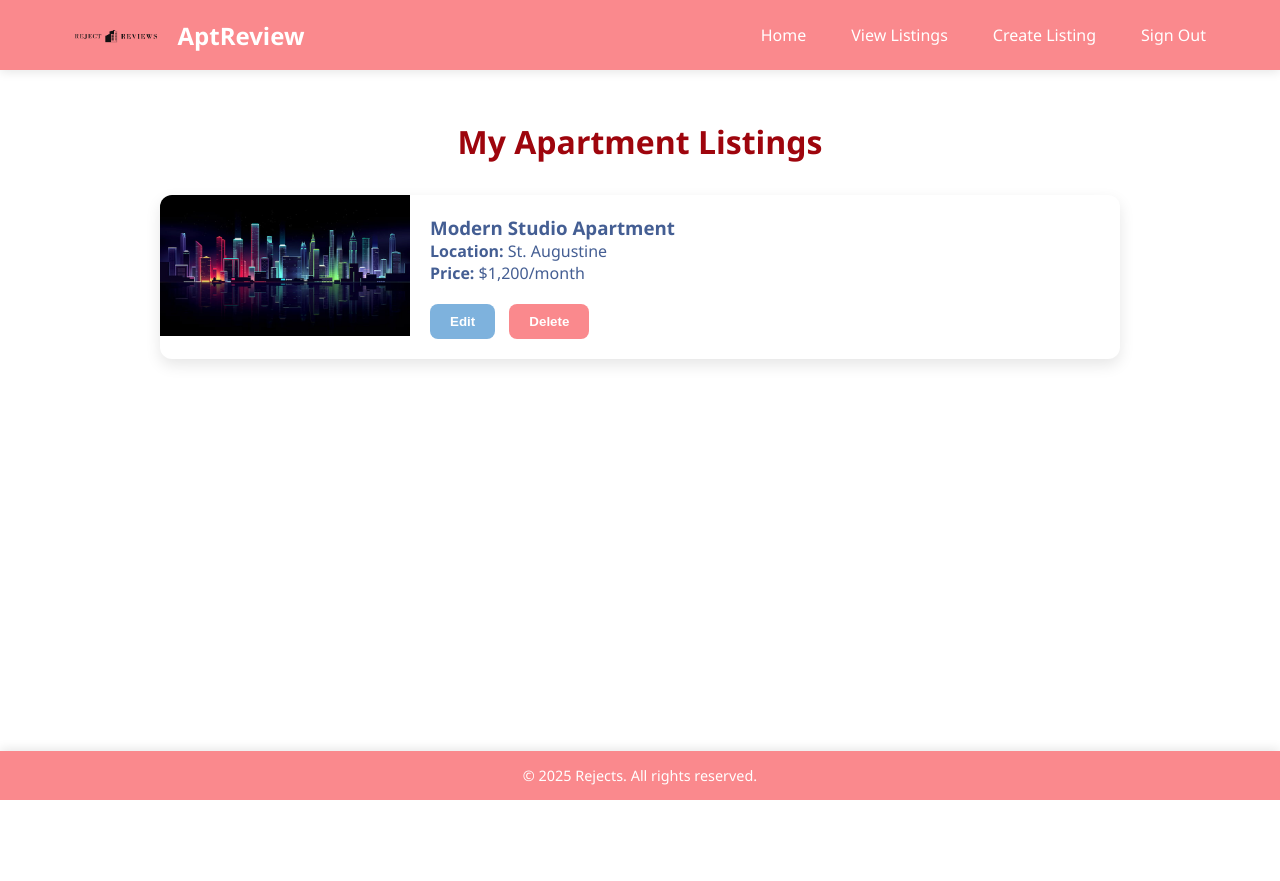
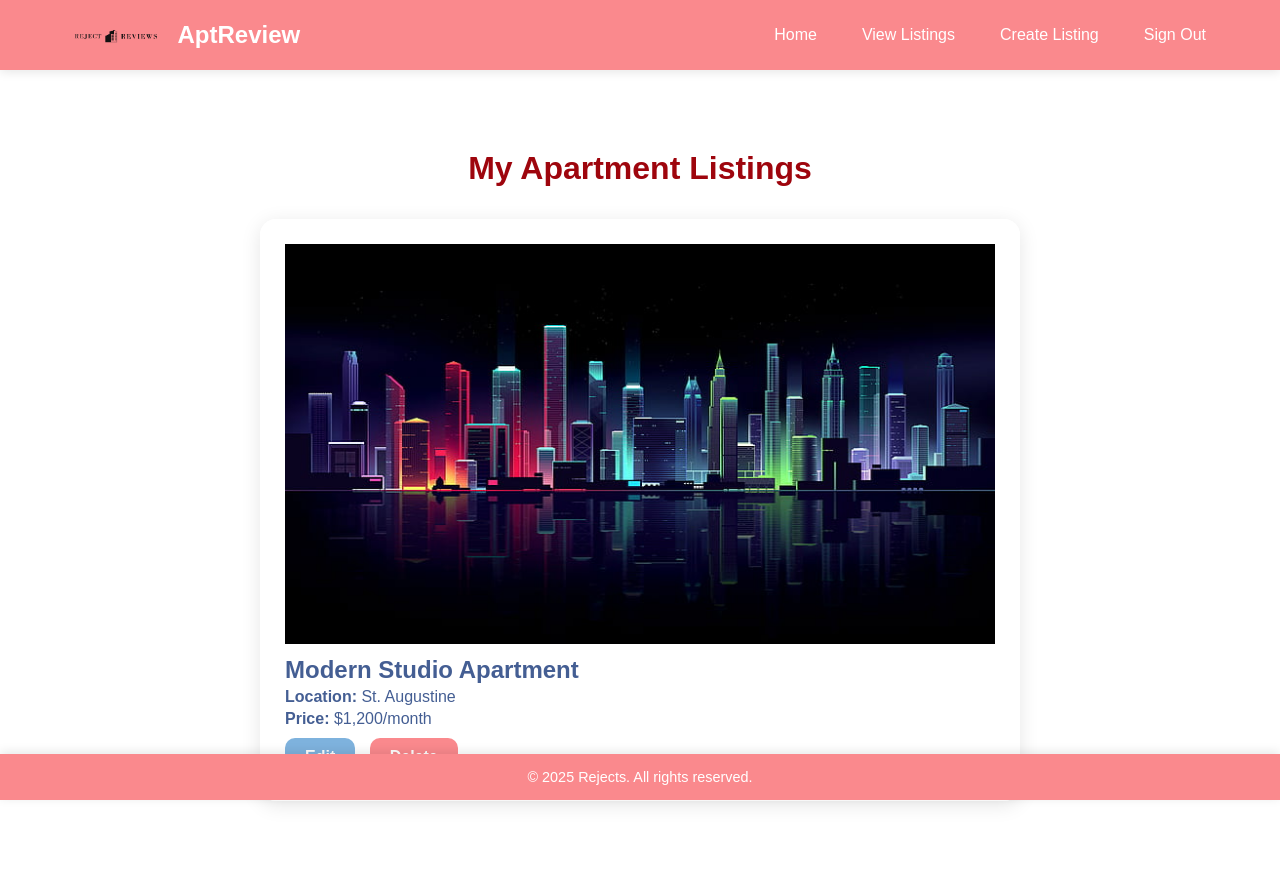
Before and after one commit to RejectsReviews/Apartment-Reviews-App, a Flask app: template App/templates/Html/ViewListing.html in a window 1280 px wide. Before the commit the page ends 800 px from the top, so only its background shows below. Run offline with Flask 3, Linux system fonts and the light colour scheme; the template is opened without the code that fills it, so the values that code supplies are empty.

Commit message:
View listing css

```diff
--- a/App/static/Css/ViewListing.css
+++ b/App/static/Css/ViewListing.css
@@ -1,22 +1,35 @@
-body {
-    font-family: 'Segoe UI', sans-serif;
-    background-color: #fff;
-    color: #445E93;
+:root {
+  --penn-red: #9e050d;
+  --white: #ffffff;
+  --yinmn-blue: #445e93;
+  --carolina-blue: #7eb2dd;
+  --light-coral: #fa898d;
+}
+
+* {
   margin: 0;
   padding: 0;
+  box-sizing: border-box;
+}
+
+body {
+  font-family: 'Poppins', sans-serif;
+  background-color: var(--white);
+  color: var(--yinmn-blue);
 }
 
 .listings-wrapper {
-    max-width: 1000px;
-    margin: 50px auto;
-    padding: 0 20px;
+  max-width: 800px;
+  margin: 60px auto;
+  padding: 20px;
 }
 
 .page-title {
   text-align: center;
-    color: #9E050D;
+  font-size: 2rem;
+  font-weight: 700;
+  color: var(--penn-red);
   margin-bottom: 2rem;
-    font-size: 2rem;
 }
 
 .apartment-list {
@@ -26,60 +39,55 @@ body {
 }
 
 .apartment-item {
-    display: flex;
-    background-color: #fff;
-    border-radius: 12px;
-    box-shadow: 0 6px 15px rgba(0,0,0,0.1);
-    overflow: hidden;
-  }
-
-  .apartment-thumb {
-    width: 250px;
-    height: 100%;
-    object-fit: cover;
-  }
-
-  .apartment-details {
-    flex: 1;
-    padding: 20px;
+  background-color: rgba(255, 255, 255, 0.95);
+  border-radius: 16px;
+  box-shadow: 0 4px 20px rgba(0,0,0,0.1);
+  padding: 25px;
   display: flex;
   flex-direction: column;
-    justify-content: space-between;
+  gap: 12px;
 }
 
 .apartment-details h3 {
-    margin-top: 0;
-    color: #445E93;
+  font-size: 1.5rem;
+  color: var(--yinmn-blue);
+}
+
+.apartment-details p {
+  font-size: 1rem;
+  margin: 4px 0;
 }
 
 .listing-actions {
-    margin-top: 20px;
+  margin-top: 10px;
 }
 
-  .edit-btn, .delete-btn {
+.edit-btn,
+.delete-btn {
   padding: 10px 20px;
+  font-weight: 600;
+  font-size: 1rem;
+  border: none;
+  border-radius: 10px;
+  cursor: pointer;
+  transition: 0.3s ease;
   margin-right: 10px;
-    font-weight: bold;
-    border: none;
-    border-radius: 8px;
-    cursor: pointer;
-    transition: 0.3s;
 }
 
 .edit-btn {
-    background-color: #7EB2DD;
+  background-color: var(--carolina-blue);
   color: white;
 }
 
 .edit-btn:hover {
-    background-color: #445E93;
+  background-color: var(--yinmn-blue);
 }
 
 .delete-btn {
-    background-color: #FA898D;
+  background-color: var(--light-coral);
   color: white;
 }
 
 .delete-btn:hover {
-    background-color: #9E050D;
+  background-color: var(--penn-red);
 }
```
Lines whose indentation alone changed are shown as unchanged.
